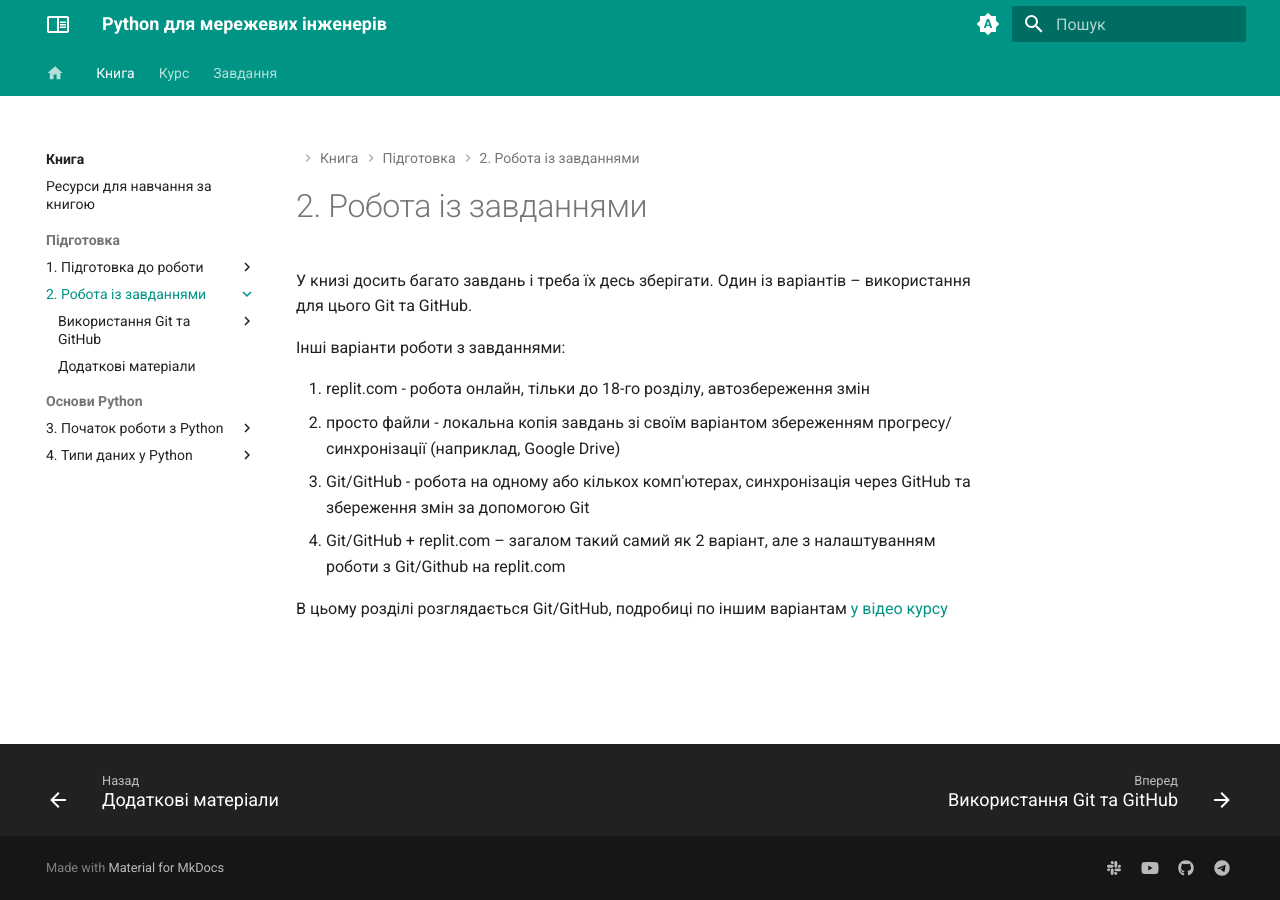
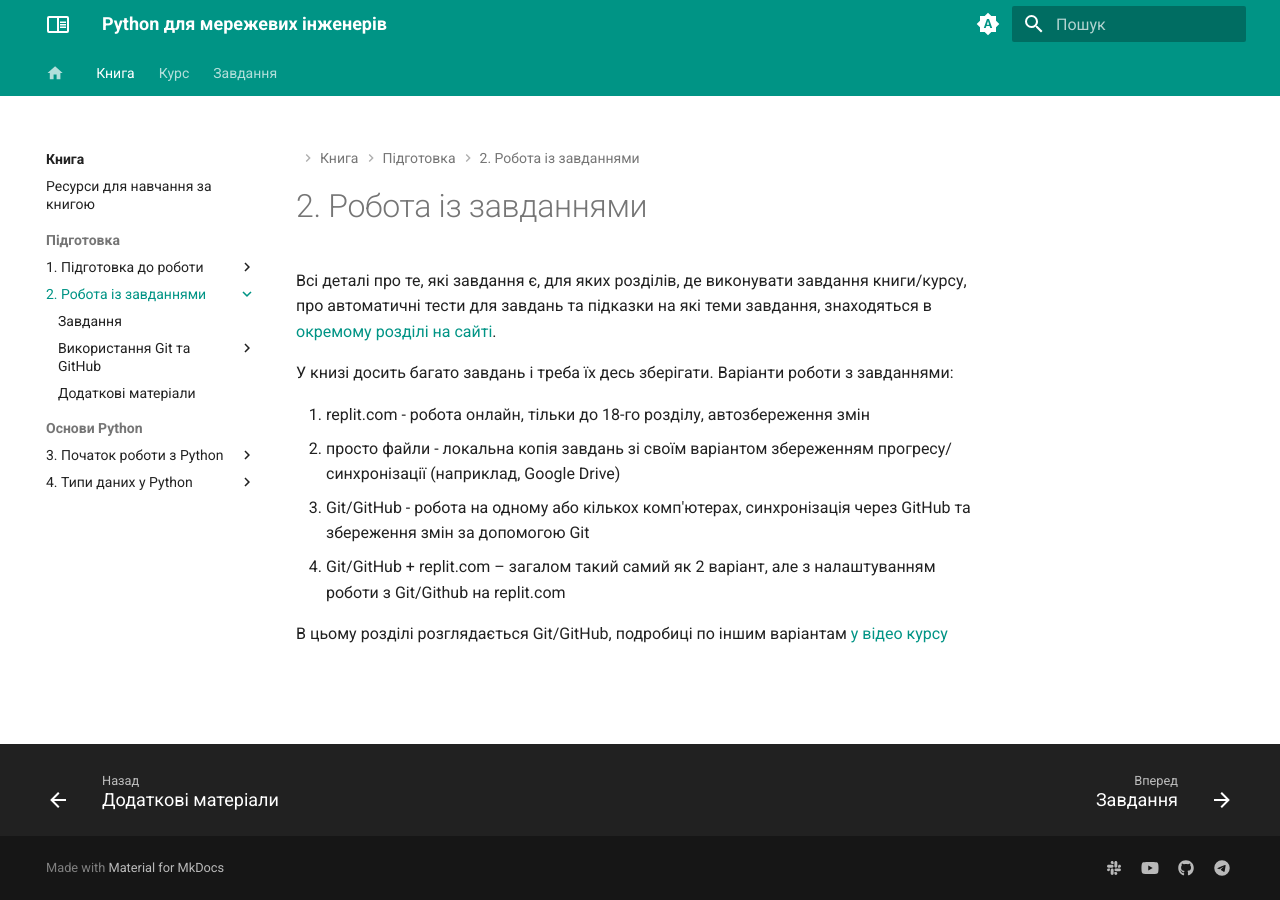
Before and after one commit to natenka/pyneng.io, an MkDocs documentation site: the page built from docs/book/02-git-github-tasks/index.md, in a window 1280 px wide. Built offline with MkDocs 1.6.1 and Material for MkDocs 9.7.7, drawn with Linux system fonts in a browser that asks for light colours.

Commit message:
UPD book: chapter 02

```diff
--- a/docs/book/02-git-github-tasks/index.md
+++ b/docs/book/02-git-github-tasks/index.md
@@ -1,10 +1,11 @@
 # 2. Робота із завданнями
 
-У книзі досить багато завдань і треба їх десь зберігати. Один із варіантів –
-використання для цього Git та GitHub.
+Всі деталі про те, які завдання є, для яких розділів, де виконувати завдання
+книги/курсу, про автоматичні тести для завдань та підказки на які теми
+завдання, знаходяться в [окремому розділі на сайті](https://pyneng.io/tasks/).
 
-
-Інші варіанти роботи з завданнями:
+У книзі досить багато завдань і треба їх десь зберігати.
+Варіанти роботи з завданнями:
 
 1. replit.com - робота онлайн, тільки до 18-го розділу, автозбереження змін
 2. просто файли - локальна копія завдань зі своїм варіантом збереженням прогресу/синхронізації (наприклад, Google Drive)
--- a/mkdocs.yml
+++ b/mkdocs.yml
@@ -177,6 +177,7 @@ nav:
         - book/01-intro/further_reading.md
       - 2. Робота із завданнями:
         - book/02-git-github-tasks/index.md
+        - Завдання: tasks/index.md
         - Використання Git та GitHub:
           - book/02-git-github-tasks/git/index.md
           - book/02-git-github-tasks/git/basics.md
```
